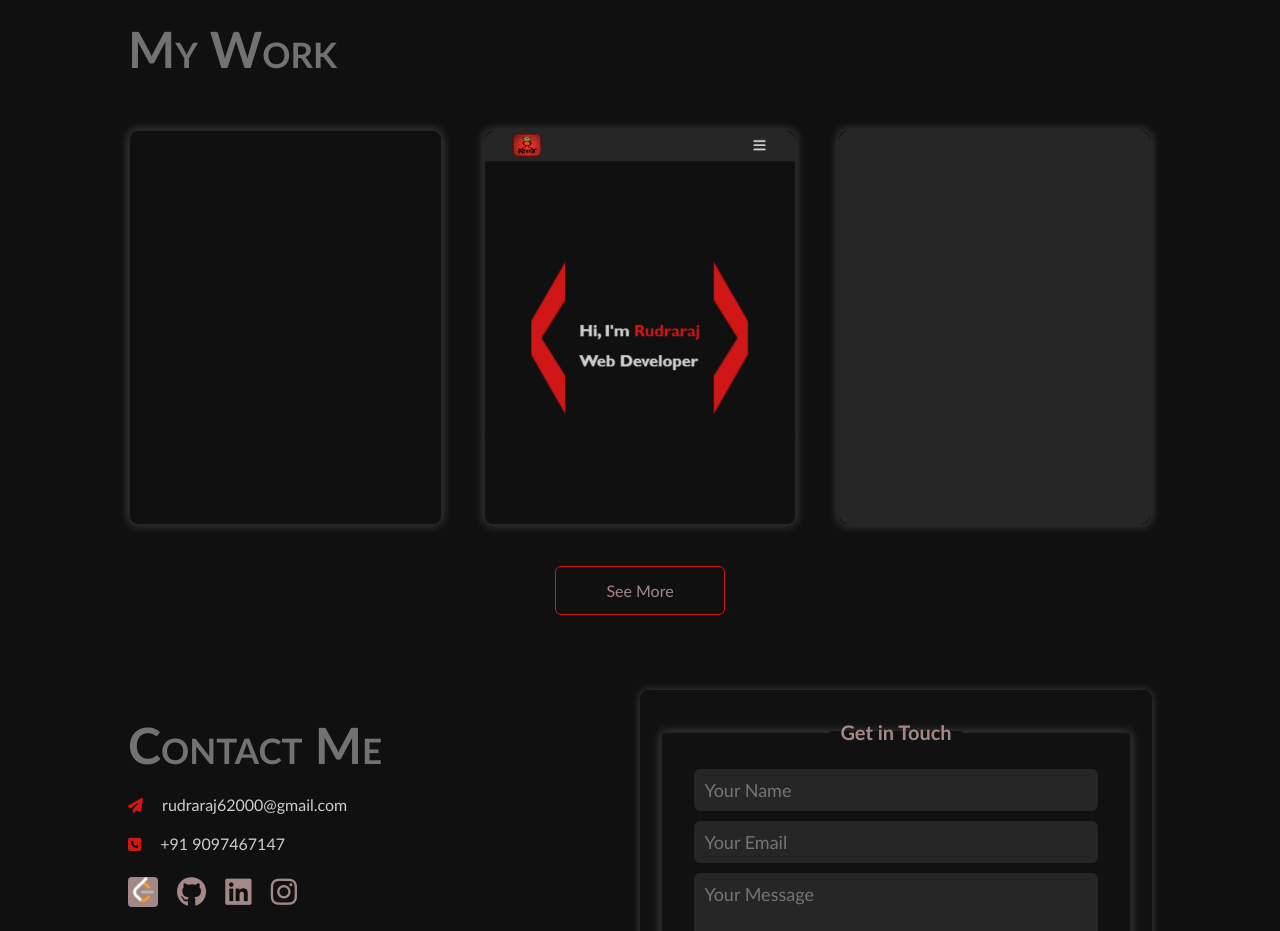
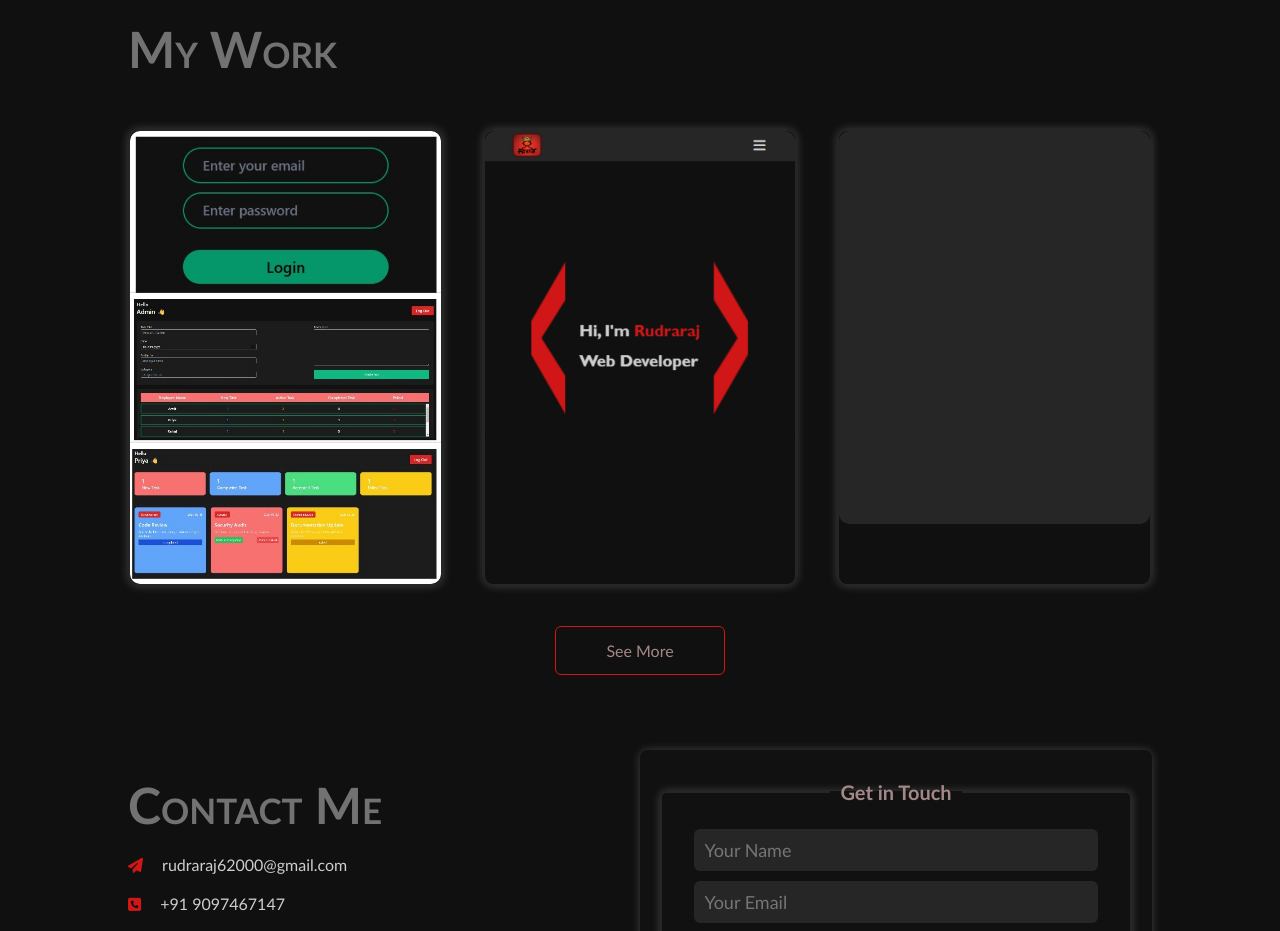
Before and after one commit to heelR3/Portfolio, a plain HTML site: page index.html in a window 1280 px wide. Shown: the part 1660-2591 px from the top of the page. Drawn offline with Linux system fonts and the light colour scheme; the site is published under a folder, as on GitHub Pages, so addresses that start at the root find nothing; no server answers.

Commit message:
Update index.html

```diff
--- a/index.html
+++ b/index.html
@@ -131,7 +131,7 @@
                 <h1 class="sub-title">My Work</h1>
                                 <div class="work-list">
                     <div class="work">
-                        <img src="/images/ems.jpg" alt="">
+                        <img src="images/ems.jpg" alt="">
                         <div class="layer">
                             <h3>Employee Management System</h3>
                             <p>A user-friendly Employee Management System to streamline task assignments and monitor employee performance.</p>
```
